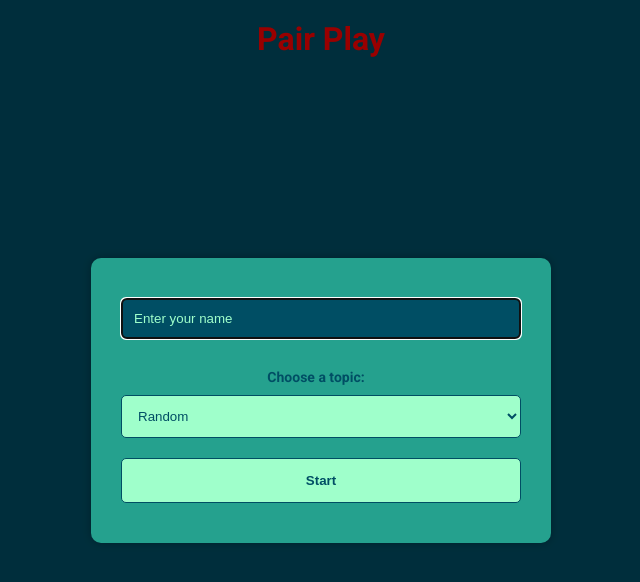
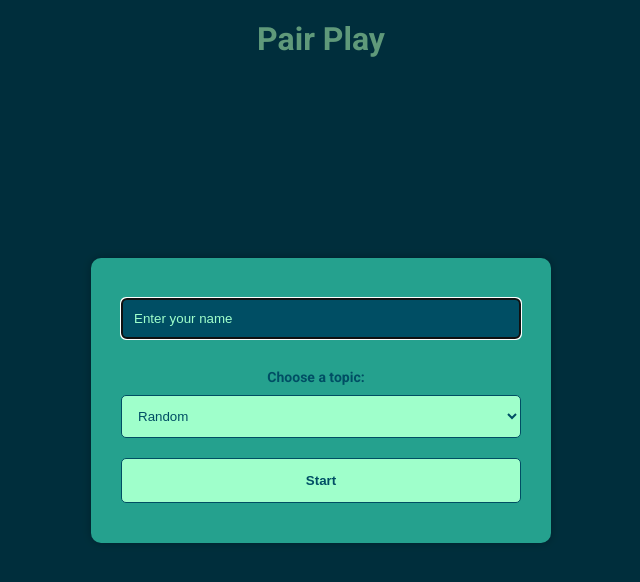
Before and after one commit to SepulvedaGuillaume/pairplay, a plain HTML site: page index.html in a window 1280 px wide. Shown: the whole page, without its empty margins (319-959 px from the left). Drawn offline with Linux system fonts and the light colour scheme; a web font is replaced by a local one.

Commit message:
Update style.css

```diff
--- a/style.css
+++ b/style.css
@@ -21,7 +21,7 @@ body {
   text-align: center;
   margin-top: 20px;
   padding-top: 0;
-  color: red;
+  color: var(--color-tertiary);
 }
 
 h2 {
```
